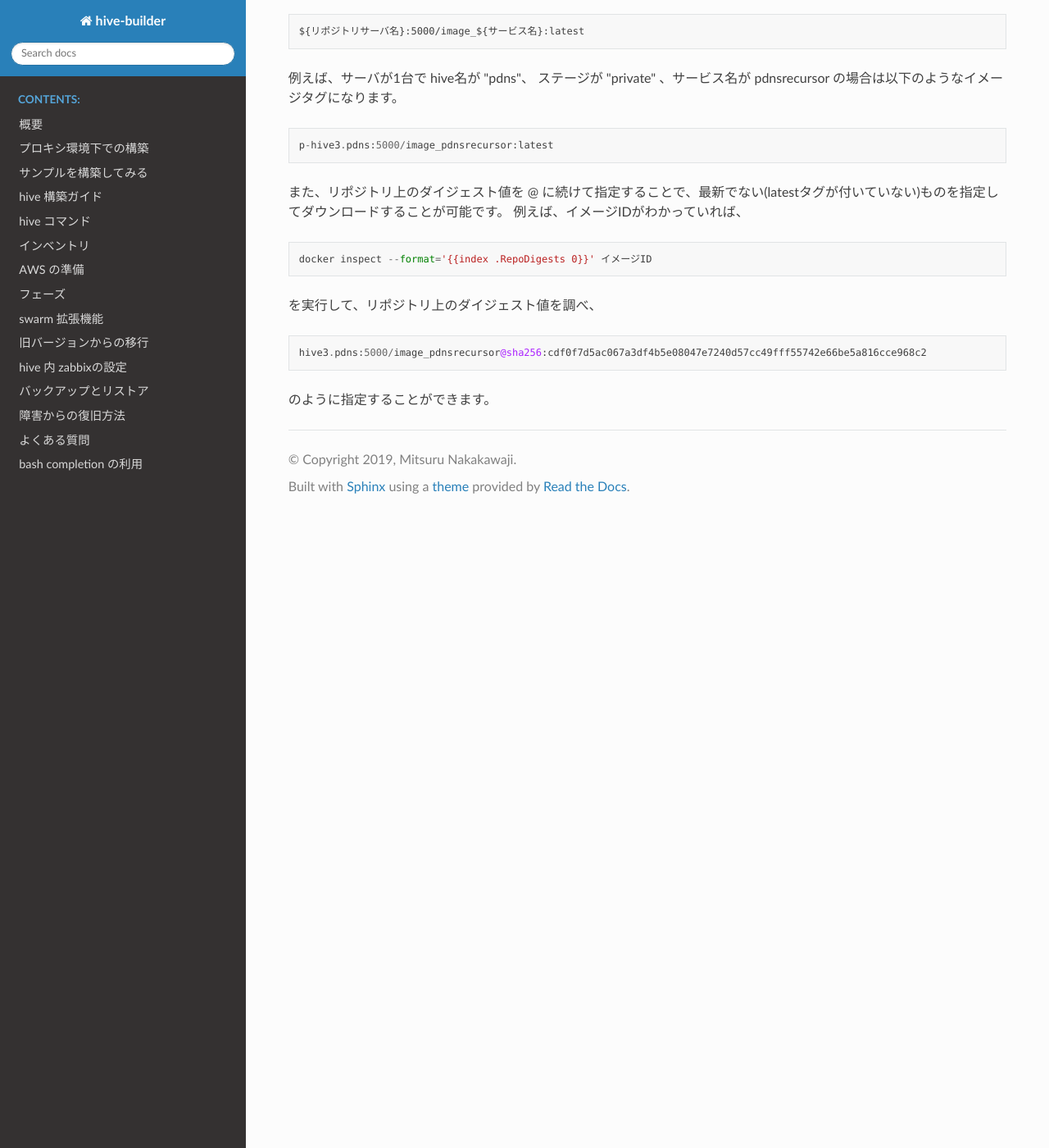
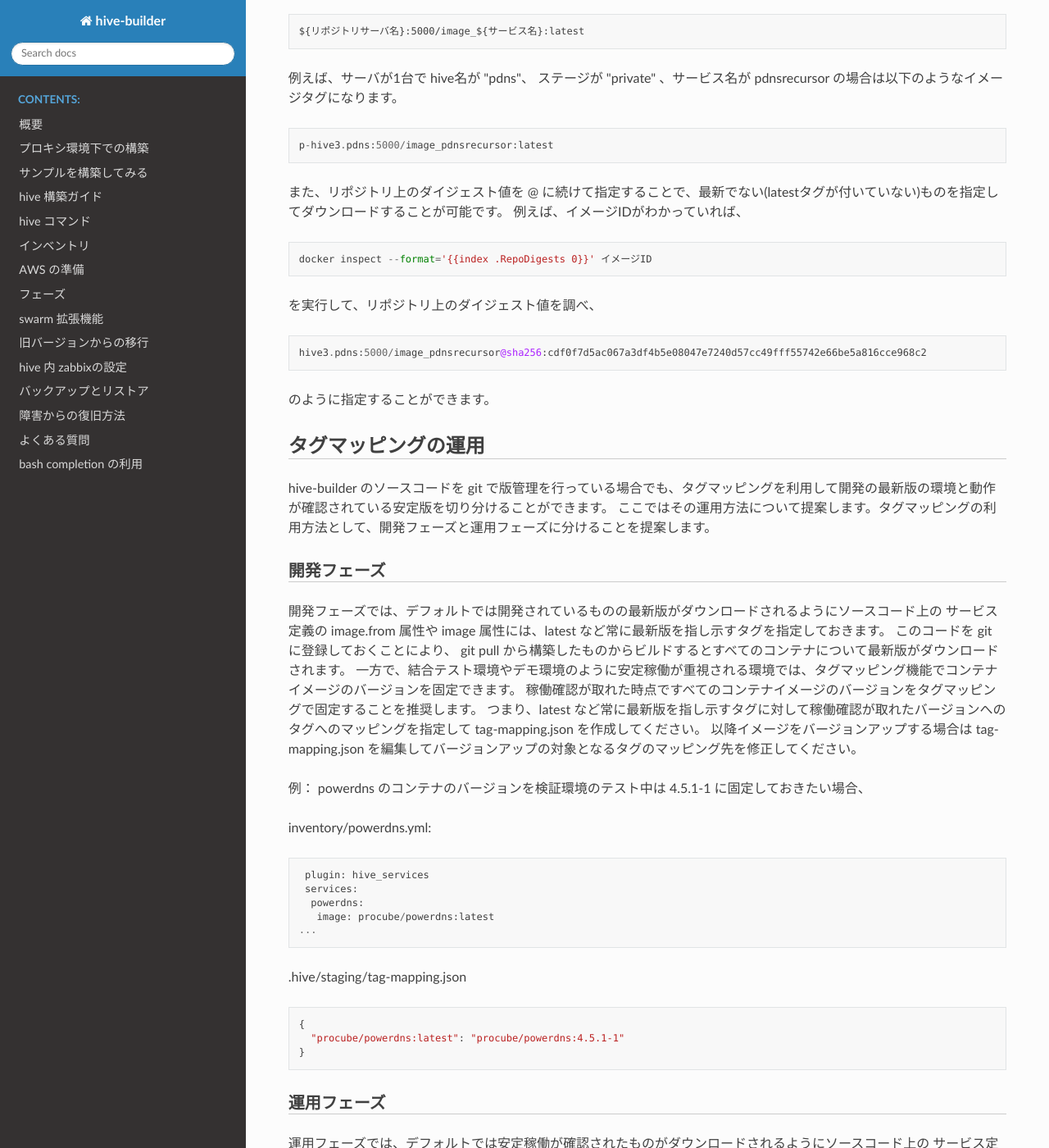
Before and after one commit to procube-open/hive-builder, a Sphinx documentation site: the page built from docs/tagmapping.rst, in a window 1280 px wide and 1400 px high, scrolled down 869 px. Shown: the whole window at 82% size. Built offline with Sphinx 7.4.7 and the Read the Docs theme 2.0.0, drawn with Linux system fonts in a browser that asks for light colours; pages that are not in the unit, such as notebooks, are missing from menus; some of the changed text lies outside the part shown.

Commit message:
add document for tag mapping use case

```diff
--- a/docs/tagmapping.rst
+++ b/docs/tagmapping.rst
@@ -57,3 +57,110 @@ hive3.pdns:5000/image_pdnsrecursor:latest を hive3.pdns:5000/image_pdnsrecursor
   hive3.pdns:5000/image_pdnsrecursor@sha256:cdf0f7d5ac067a3df4b5e08047e7240d57cc49fff55742e66be5a816cce968c2
 
 のように指定することができます。
+
+タグマッピングの運用
+=========================
+
+hive-builder のソースコードを git で版管理を行っている場合でも、タグマッピングを利用して開発の最新版の環境と動作が確認されている安定版を切り分けることができます。
+ここではその運用方法について提案します。タグマッピングの利用方法として、開発フェーズと運用フェーズに分けることを提案します。
+
+開発フェーズ
+-------------------------
+開発フェーズでは、デフォルトでは開発されているものの最新版がダウンロードされるようにソースコード上の
+サービス定義の image.from 属性や image 属性には、latest など常に最新版を指し示すタグを指定しておきます。
+このコードを git に登録しておくことにより、 git pull から構築したものからビルドするとすべてのコンテナについて最新版がダウンロードされます。
+一方で、結合テスト環境やデモ環境のように安定稼働が重視される環境では、タグマッピング機能でコンテナイメージのバージョンを固定できます。
+稼働確認が取れた時点ですべてのコンテナイメージのバージョンをタグマッピングで固定することを推奨します。
+つまり、latest など常に最新版を指し示すタグに対して稼働確認が取れたバージョンへのタグへのマッピングを指定して tag-mapping.json を作成してください。
+以降イメージをバージョンアップする場合は tag-mapping.json を編集してバージョンアップの対象となるタグのマッピング先を修正してください。
+
+例：
+powerdns のコンテナのバージョンを検証環境のテスト中は 4.5.1-1 に固定しておきたい場合、
+
+inventory/powerdns.yml:
+
+::
+
+   plugin: hive_services
+   services:
+    powerdns:
+     image: procube/powerdns:latest
+  ...
+
+.hive/staging/tag-mapping.json
+
+::
+
+  {
+    "procube/powerdns:latest": "procube/powerdns:4.5.1-1"
+  }
+
+
+運用フェーズ
+-------------------------
+運用フェーズでは、デフォルトでは安定稼働が確認されたものがダウンロードされるようにソースコード上の
+サービス定義の image.from 属性や image 属性には、安定稼働が確認されたバージョンのイメージのタグを指定しておきます。
+このコードを git に登録しておくことにより、 git pull から構築したものからビルドするとすべてのコンテナについて安定版がダウンロードされます。
+一方で、ステージング環境のように新しいバージョンのテストが優先される環境では、タグマッピング機能でコンテナイメージの最新版がダウンロードされるように設定できます。
+つまり、安定版をを指し示すタグに対してlatest など常に最新版へのタグへのマッピングを指定して tag-mapping.json を作成してください。
+
+例：
+powerdns のコンテナのバージョンを運用中の環境では 4.5.1-1 を使用しているが、テスト環境でコンテナを最新にバージョンアップしてテストする場合、
+
+inventory/powerdns.yml:
+
+::
+
+   plugin: hive_services
+   services:
+    powerdns:
+     image: procube/powerdns:4.5.1-1
+  ...
+
+.hive/staging/tag-mapping.json
+
+::
+
+  {
+    "procube/powerdns:4.5.1-1": "procube/powerdns:latest"
+  }
+
+
+本番環境での切り戻し
+-------------------------
+本番環境でコンテナをビルドしてバージョンアップした後、問題が発生する場合にタグマッピングを利用して切り戻すことが可能です。
+
+::
+
+  docker images
+
+で、切り戻し対象のイメージを特定し、
+
+::
+
+  docker inspect --format='{{index .RepoDigests 0}}' イメージID
+
+でタグを取得し、これを tag-mapping.json に指定してからサービスをデプロイすることで切り戻しできます。
+たとえば、タグが hive3.pdns:5000/image_pdnsrecursor@sha256:cdf0f7d5ac067a3df4b5e08047e7240d57cc49fff55742e66be5a816cce968c2 である場合、
+tag-mapping.json を
+
+::
+
+  {
+    "hive3.pdns:5000/image_pdnsrecursor:latest": "hive3.pdns:5000/image_pdnsrecursor@sha256:cdf0f7d5ac067a3df4b5e08047e7240d57cc49fff55742e66be5a816cce968c2"
+  }
+
+のように指定し、
+
+::
+
+  hive deploy-services -l pdnsrecursor
+
+を実行することで切り戻しを実行できます。
+
+ソフトウェアパッケージのバージョン管理について
+==================================================
+
+タグマッピングではコンテナイメージのバージョンを管理できますが、
+build-images フェーズで yum, pipy, npmjs などのパブリックリポジトリからダウンロードされるソフトウェアは管理できません。
+プロジェクトごとに ansilbe コードの中で対応する必要があることにご注意ください。
```
